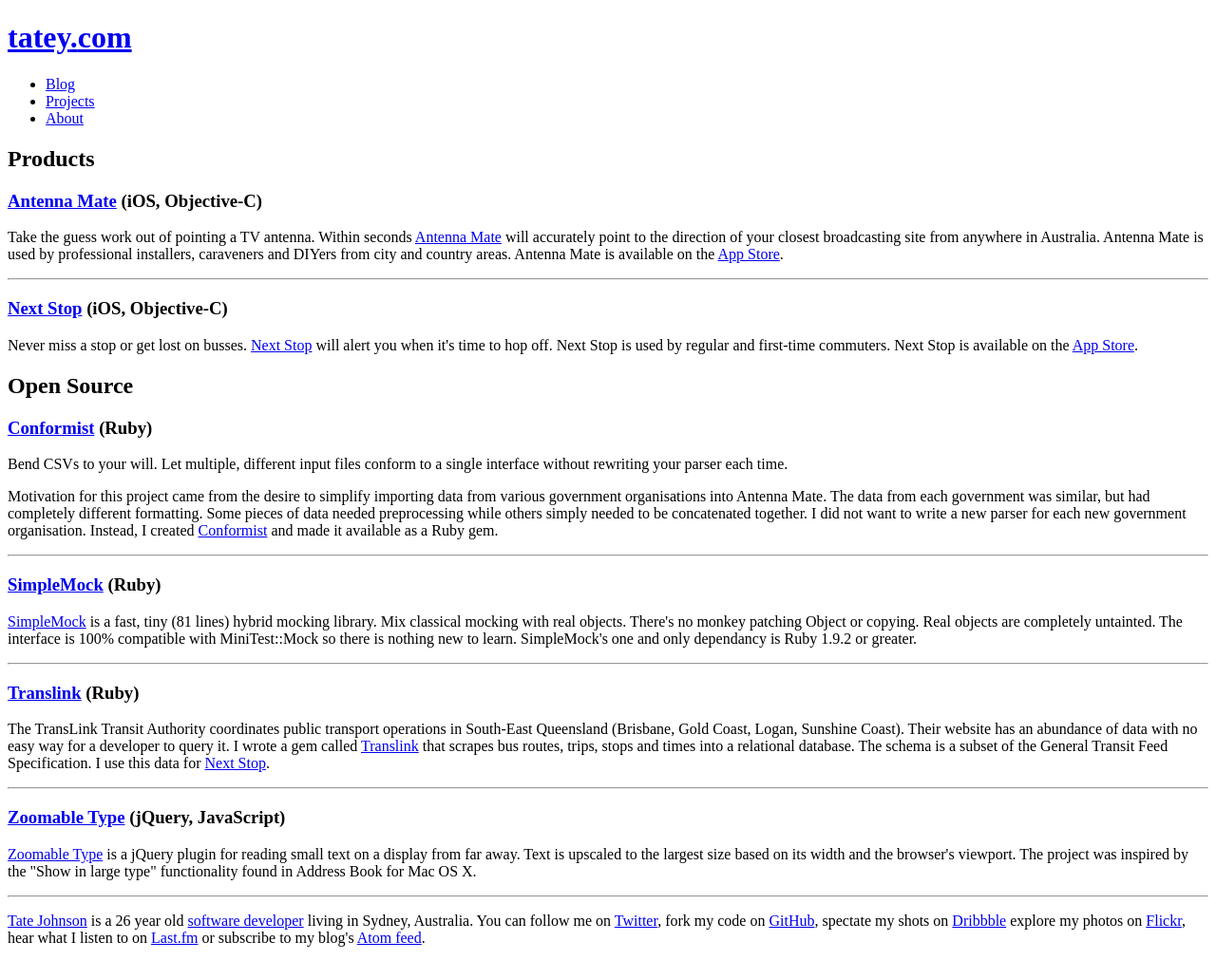
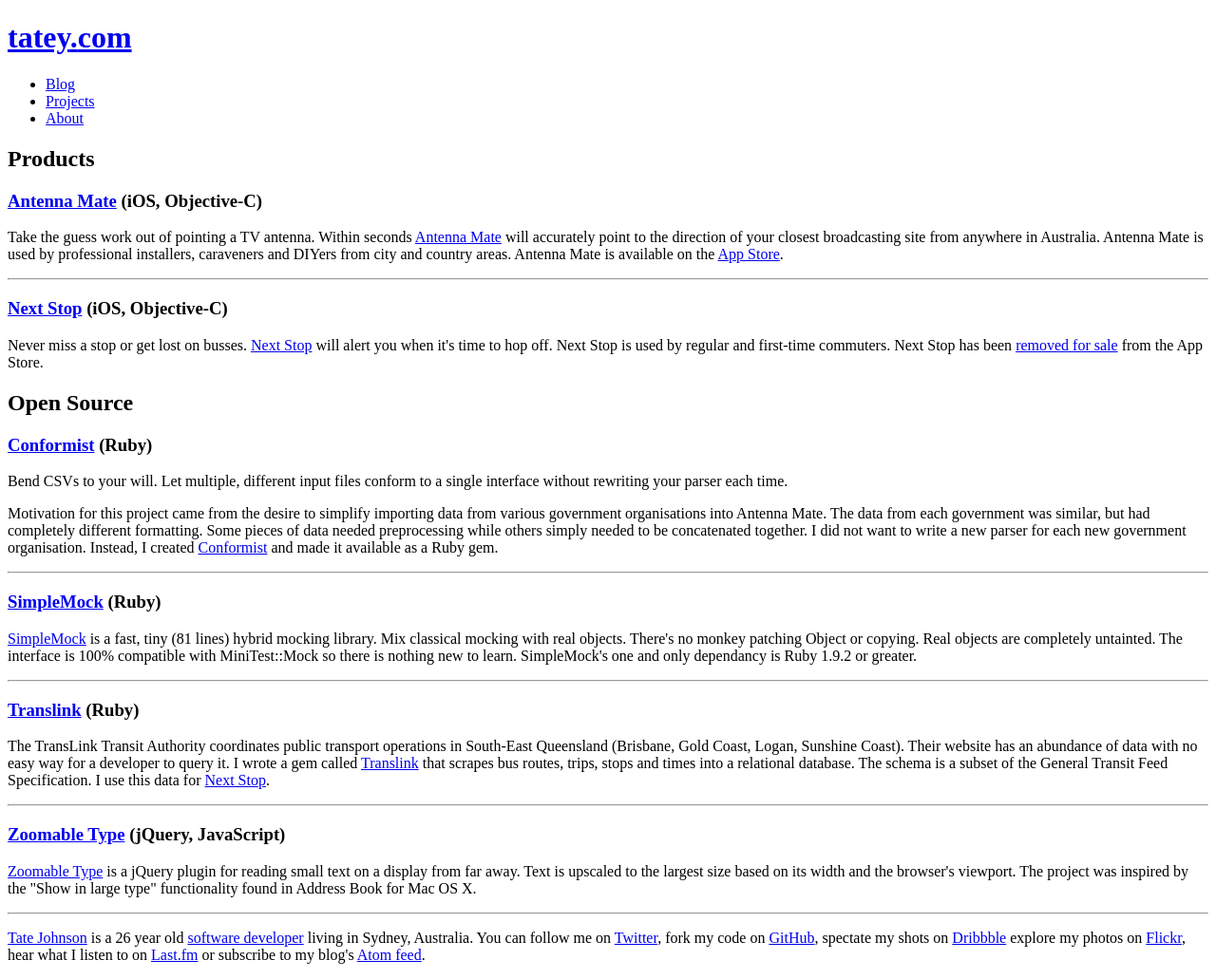
Before and after one commit to tatey/tatey.com, a Jekyll site: the page built from projects.html, in a window 1280 px wide. Shown: the whole page at 95% size. Built offline with Jekyll 4.4.1, drawn with Linux system fonts in a browser that asks for light colours.

Commit message:
New post: 2013-04-07-next-stop-is-hopping-off.

```diff
--- a/projects.html
+++ b/projects.html
@@ -14,7 +14,7 @@
   <a href="http://nextstop.me">Next Stop</a>
   <span>(iOS, Objective-C)</span>
 </h3>
-<p>Never miss a stop or get lost on busses. <a href="http://nextstop.me">Next Stop</a> will alert you when it's time to hop off. Next Stop is used by regular and first-time commuters. Next Stop is available on the <a href="https://itunes.apple.com/au/app/next-stop/id583674519?ls=1&mt=8">App Store</a>.</p>
+<p>Never miss a stop or get lost on busses. <a href="http://nextstop.me">Next Stop</a> will alert you when it's time to hop off. Next Stop is used by regular and first-time commuters. Next Stop has been <a href="/2013/04/07/next-stop-is-hopping-off/">removed for sale</a> from the App Store</a>.</p>
 <h2>Open Source</h2>
 <h3>
   <a href="https://github.com/tatey/conformist">Conformist</a>
```
Also changed, not shown: _posts/2013-04-07-next-stop-is-hopping-off.markdown (added, +14 -0 lines).
